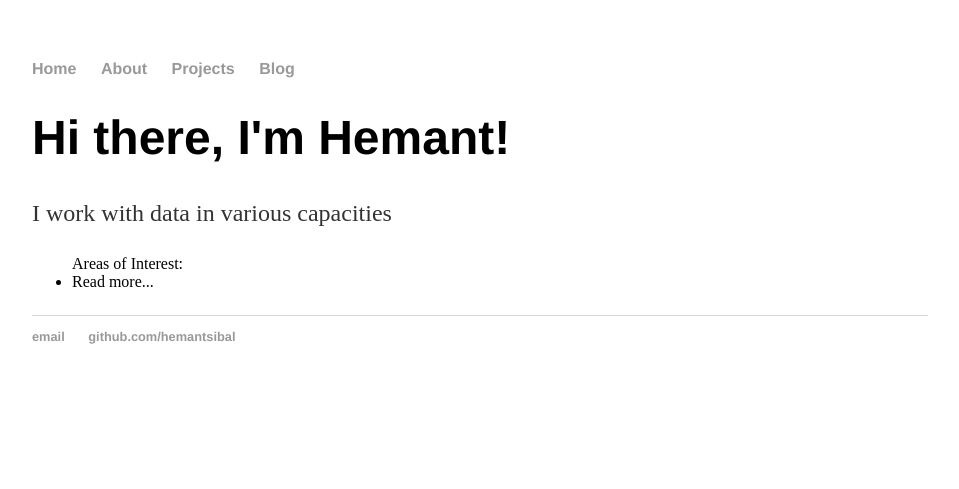
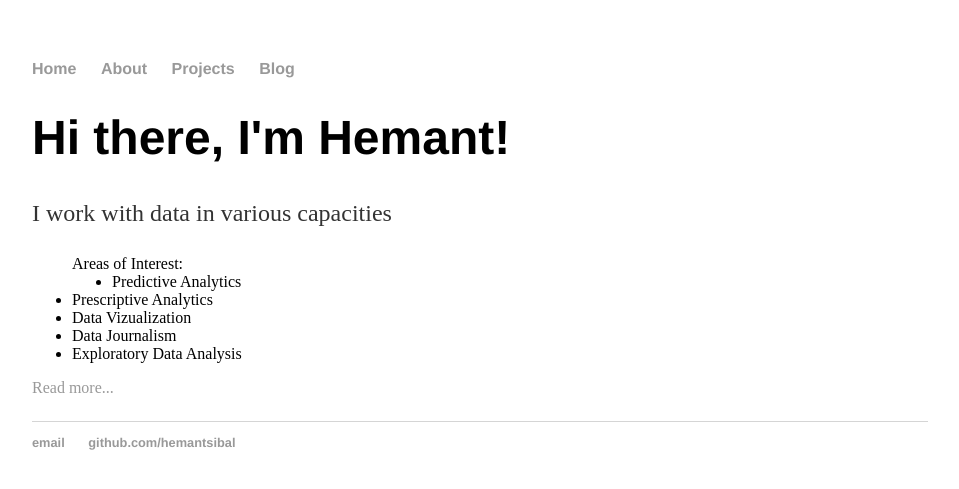
Before and after one commit to hemantsibal/hemantsibal.github.io, a Jekyll site: the page built from index.html, in a window 1280 px wide. Shown: the top 489 px of the page, without its empty margins (160-1119 px from the left). Built offline with Jekyll 4.4.1, drawn with Linux system fonts in a browser that asks for light colours.

Commit message:
Update index.html

```diff
--- a/index.html
+++ b/index.html
@@ -6,7 +6,7 @@
 	<h1>Hi there, I'm Hemant!</h1>
 		<p>I work with data in various capacities
 			<ul> Areas of Interest:
-				<li style="margin-left: 40px>Predictive Analytics</li>
+				<li style="margin-left: 40px">Predictive Analytics</li>
 				<li>Prescriptive Analytics</li>
 				<li>Data Vizualization</li>
 				<li>Data Journalism</li>
```
